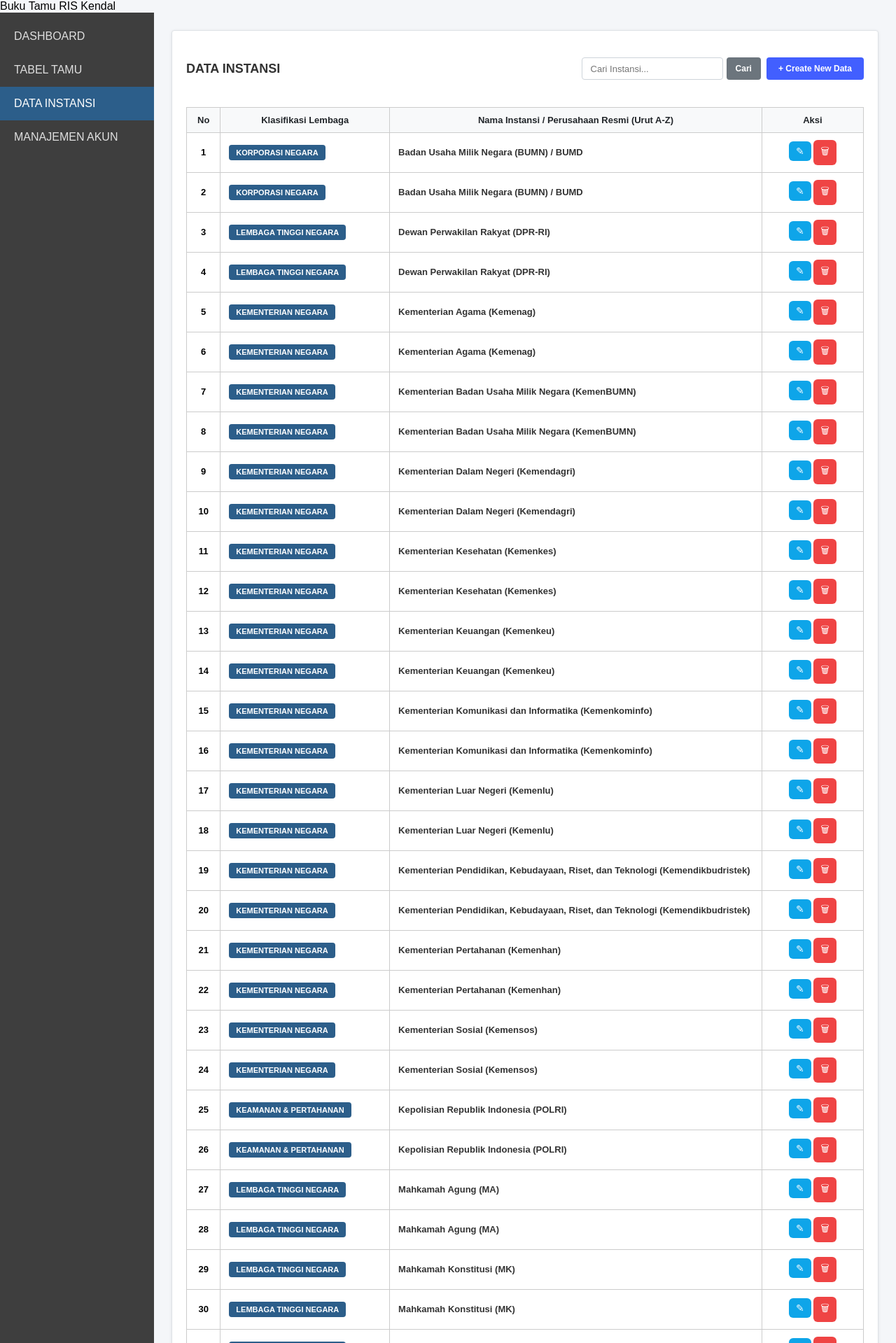
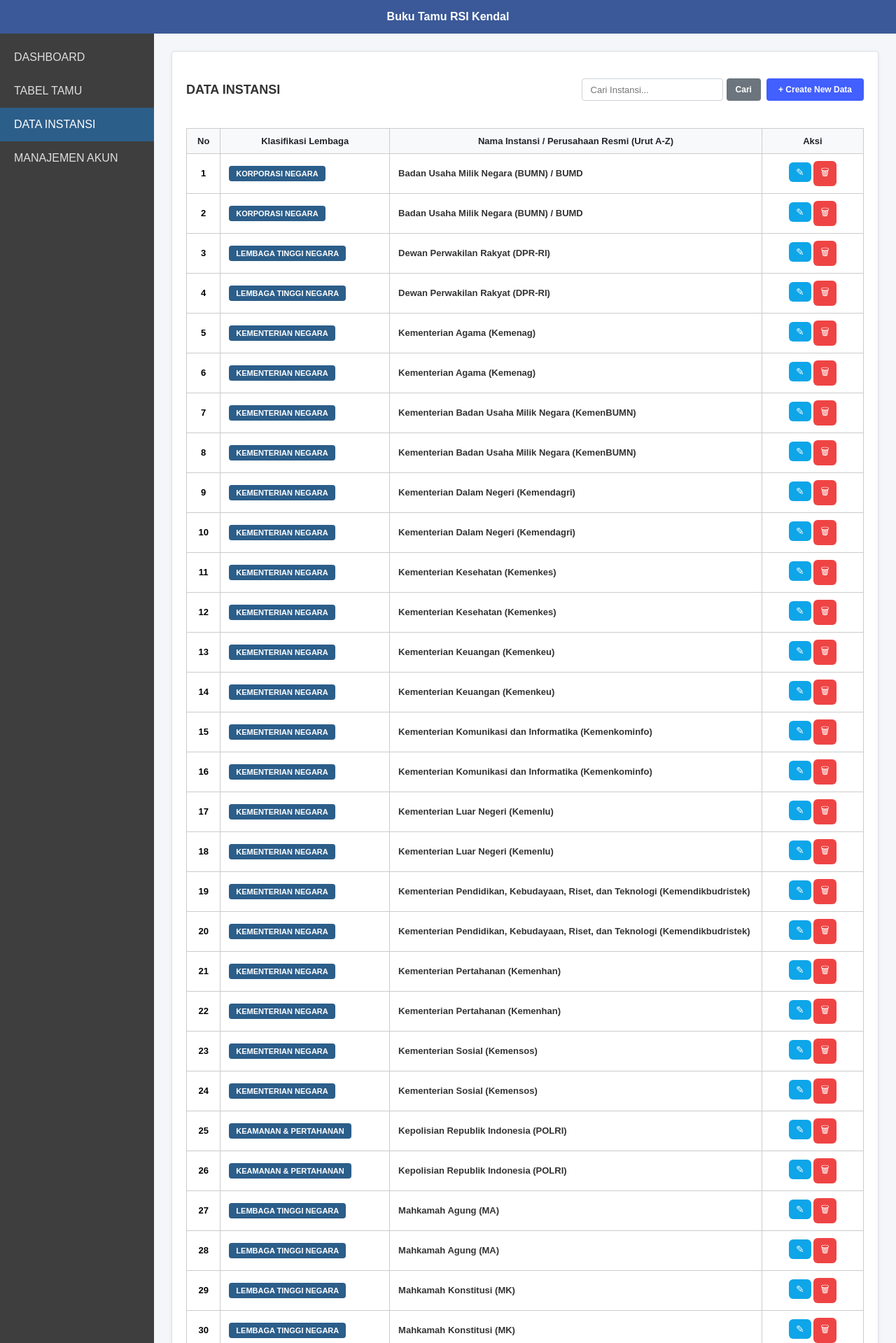
Before and after one commit to palingganteng97-rgb/buku-tamu-unpri, a PHP site: page /data_instansi.php in a window 1280 px wide. Shown: the top 1919 px of the page at 70% size. Run offline with PHP 8.4, Linux system fonts and the light colour scheme; a user stored in the database is signed in; data comes from the database, SQL or seed files in the repository.

Commit message:
Update data_instansi.php

```diff
--- a/data_instansi.php
+++ b/data_instansi.php
@@ -99,6 +99,16 @@ if (isset($_GET['search'])) {
         .btn-secondary { color: #fff; background-color: #6c757d; }
         .btn-light { color: #000; background-color: #f8f9fa; border: 1px solid #ced4da; }
 
+        /* Tempelkan baris ini di dalam tag <style> file data_instansi.php */
+.header-nav {
+    background-color: #3b5998;
+    color: white;
+    padding: 15px 20px;
+    font-size: 16px;
+    font-weight: 600;
+    text-align: center;
+}
+
         /* Tombol Ikon Kotak Aksi */
         .btn-action-edit { background-color: #0ea5e9; color: white; border: none; padding: 6px 10px; border-radius: 6px; font-size: 14px; cursor: pointer; display: inline-block; }
         .btn-action-edit:hover { background-color: #0284c7; }
@@ -121,10 +131,11 @@ if (isset($_GET['search'])) {
 </head>
 <body>
 
-    <!-- Navbar Atas -->
-    <div class="header-nav">
-         Buku Tamu RIS Kendal
-    </div>
+   <!-- Ganti baris teks judul di bawah tag body menjadi seperti ini -->
+<div class="header-nav">
+    Buku Tamu RSI Kendal
+</div>
+
 
     <!-- Layout Utama -->
     <div class="dashboard-layout">
```
